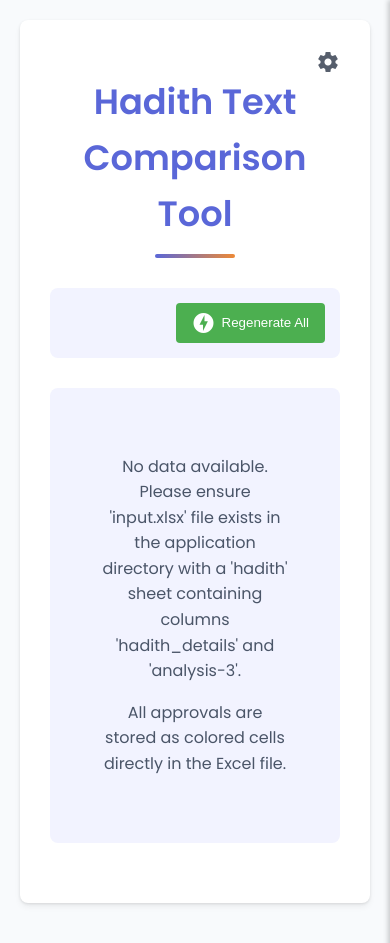
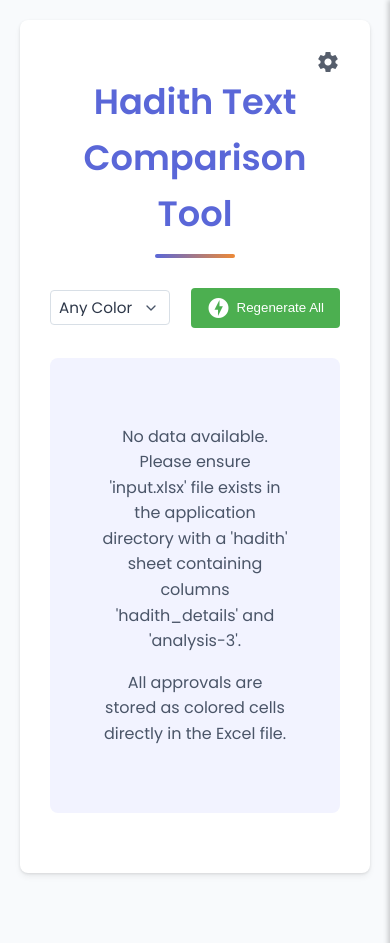
Before and after one commit to khalidmahamud/data-comparison-tool, a Flask app: page / in a window 390 px wide. Shown: the top 943 px of the page. Run offline with Flask 3, Linux system fonts and the light colour scheme.

Commit message:
feat: enhance regeneration controls with color filtering and responsive design 🎨✨

```diff
--- a/static/css/style.css
+++ b/static/css/style.css
@@ -184,6 +184,24 @@ h1:after {
   font-weight: 500;
 }
 
+.pagination-info {
+  flex: 1;
+  min-width: 200px;
+}
+
+@media (max-width: 768px) {
+  .controls {
+    flex-direction: column;
+    align-items: flex-start;
+    gap: 10px;
+  }
+
+  .regenerate-controls {
+    margin-left: 0;
+    width: 100%;
+  }
+}
+
 /* Table Styles */
 table {
   width: 100%;
@@ -1689,3 +1707,32 @@ input:checked + .slider:before {
   background-color: #cccccc;
   cursor: not-allowed;
 }
+
+/* Add styles for regenerate controls and color dropdown */
+.regenerate-controls {
+  display: flex;
+  align-items: center;
+  gap: 10px;
+  margin-left: auto;
+}
+
+.regenerate-color-select {
+  padding: 8px;
+  border-radius: 4px;
+  border: 1px solid var(--medium-gray);
+  background-color: var(--card-bg);
+  color: var(--text-color);
+  cursor: pointer;
+  min-width: 120px;
+}
+
+[data-theme="dark"] .regenerate-color-select {
+  background-color: var(--light-gray);
+  color: var(--text-color);
+  border-color: var(--dark-gray);
+}
+
+.regenerate-color-select:focus {
+  outline: none;
+  border-color: var(--primary-color);
+}
--- a/static/js/script.js
+++ b/static/js/script.js
@@ -752,12 +752,47 @@ function regenerateCell(button) {
 
 // Function to regenerate all cells in parallel using backend endpoint
 function regenerateAllCells() {
-  const regenerateButtons = Array.from(
+  // Get the selected color from the dropdown
+  const colorSelect = document.getElementById("regenerate-color-select");
+  const selectedColor = colorSelect ? colorSelect.value : "any";
+
+  // Find all regenerate buttons
+  let regenerateButtons = Array.from(
     document.querySelectorAll(".generate-btn")
   );
 
+  // Filter buttons based on the selected color
+  if (selectedColor !== "any") {
+    regenerateButtons = regenerateButtons.filter((button) => {
+      const cell = button.closest("td");
+
+      if (selectedColor === "none") {
+        // Select cells that don't have any color approval
+        return (
+          !cell.classList.contains("approved") &&
+          !cell.classList.contains("yellow-approved") &&
+          !cell.classList.contains("red-approved")
+        );
+      } else if (selectedColor === "green") {
+        // Select cells with green approval
+        return cell.classList.contains("approved");
+      } else if (selectedColor === "yellow") {
+        // Select cells with yellow approval
+        return cell.classList.contains("yellow-approved");
+      } else if (selectedColor === "red") {
+        // Select cells with red approval
+        return cell.classList.contains("red-approved");
+      }
+
+      return true;
+    });
+  }
+
   if (regenerateButtons.length === 0) {
-    showNotification("No cells to regenerate", "info");
+    showNotification(
+      `No cells to regenerate with filter: ${selectedColor}`,
+      "info"
+    );
     return;
   }
 
@@ -828,22 +863,6 @@ function regenerateAllCells() {
               // 3. Update diff status
               cell.classList.remove("same", "different");
               cell.classList.add(result.diff_status);
-
-              // 4. Update color approval status
-              cell.classList.remove(
-                "approved",
-                "yellow-approved",
-                "red-approved"
-              );
-              if (result.col_b_approved) {
-                const classMap = {
-                  green: "approved",
-                  yellow: "yellow-approved",
-                  red: "red-approved",
-                };
-                const approvalClass = classMap[result.col_b_type] || "approved";
-                cell.classList.add(approvalClass);
-              }
 
               // 5. Re-setup highlighting
               setupDiffHighlighting(row);
--- a/templates/index.html
+++ b/templates/index.html
@@ -18,16 +18,21 @@
         <h1>Hadith Text Comparison Tool</h1>
 
         <!-- Regenerate All Button -->
+        <div class="pagination-info">
+            {% if total_rows > 0 %}
+                Showing {{ (current_page - 1) * rows_per_page + 1 }} to
+                {{ [current_page * rows_per_page, total_rows] | min }} of {{ total_rows }} rows
+            {% endif %}
+        </div>
 
-
-        <div class="controls">
-            <div class="info">
-                {% if total_rows > 0 %}
-                    Showing {{ (current_page - 1) * rows_per_page + 1 }} to
-                    {{ [current_page * rows_per_page, total_rows] | min }} of {{ total_rows }} rows
-                {% endif %}
-            </div>
-
+        <div class="regenerate-controls">
+            <select id="regenerate-color-select" class="regenerate-color-select">
+                <option value="any">Any Color</option>
+                <option value="none">No Color</option>
+                <option value="green">Green</option>
+                <option value="yellow">Yellow</option>
+                <option value="red">Red</option>
+            </select>
             <button id="regenerate-all-btn" class="regenerate-all-btn" title="Regenerate all cells">
                 <i class="material-icons">offline_bolt</i> Regenerate All
             </button>
```
